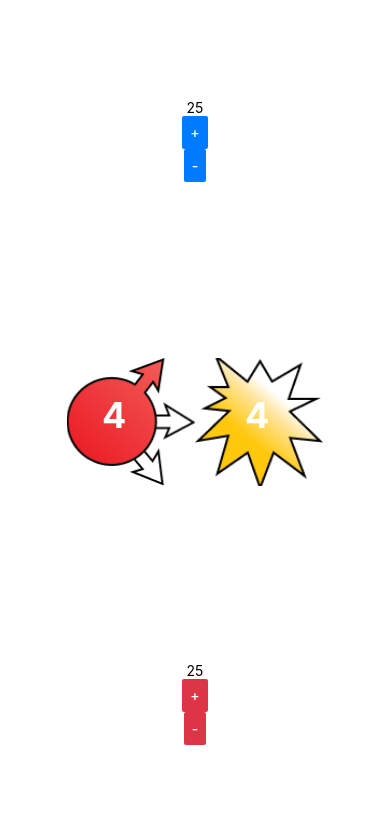
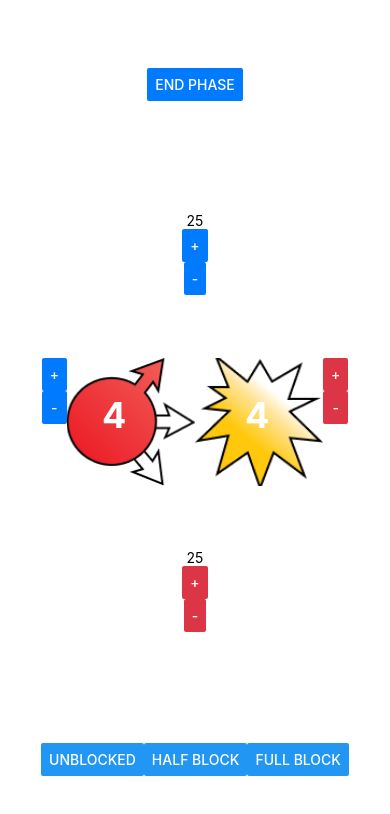
Before and after one commit to papa-fish/mha-ccg-companion-app, a React Native app: screen / in a window 390 px wide. Shown: the top 814 px of the page. Built offline with nearby package versions, Linux system fonts and the light colour scheme.

Commit message:
block, attack, endphase component functionality made

```diff
--- a/App.js
+++ b/App.js
@@ -5,6 +5,7 @@ import PlusButton from './src/components/PlusButton';
 import MinusButton from './src/components/MinusButton';
 import BlockComponent from './src/components/BlockComponent';
 import AttackComponent from './src/components/AttackComponent';
+import EndPhaseButton from './src/components/EndPhaseButton';
 
 export default function App() {
 
@@ -12,8 +13,11 @@ export default function App() {
   const [ playerTwoCurrentHp, setPlayerTwoCurrentHp ] = useState(25);
   const [ playerOneMaxHp, setPlayerOneMaxHp ] = useState(25);
   const [ playerTwoMaxHp, setPlayerTwoMaxHp ] = useState(25);
-  const [ attackDamage, setAttackDamage ] = useState(4);
-  const [ attackSpeed, setAttackSpeed ] = useState(4);
+  const [ currentPlayer, setCurrentPlayer ] = useState(1);
+  const [ showEndPhaseButton1, setShowEndPhaseButton1 ] = useState(true);
+  const [ showEndPhaseButton2, setShowEndPhaseButton2 ] = useState(false);
+  const [ damage, setDamage ] = useState(4);
+  const [ speed, setSpeed ] = useState(4);
 
   const styles = StyleSheet.create({
     container: {
@@ -31,18 +35,74 @@ export default function App() {
   return (
     <>
       <View style={styles.container}>
+        {currentPlayer === 2 &&
+          <BlockComponent
+            damage={damage}
+            state={playerOneCurrentHp}
+            setState={setPlayerOneCurrentHp}
+            setDamage={setDamage}
+            setSpeed={setSpeed}
+          />
+        }
+        {currentPlayer === 1 &&
+          <EndPhaseButton
+            player={currentPlayer}
+            setPlayer={setCurrentPlayer}
+            btn1={setShowEndPhaseButton1}
+            btn2={setShowEndPhaseButton2}
+            setDamage={setDamage}
+            setSpeed={setSpeed}
+            bkc={playerColors.one}
+          />
+        }
+      </View>
+
+      <View style={styles.container}>
         <Text>{playerOneCurrentHp}</Text>
+        {/* <Text>{playerOneMaxHp}</Text> */}
         <PlusButton bkc={playerColors.one} state={playerOneCurrentHp} setState={setPlayerOneCurrentHp} />
         <MinusButton bkc={playerColors.one} state={playerOneCurrentHp} setState={setPlayerOneCurrentHp} />
       </View>
+
       <View style={styles.container}>
-        <AttackComponent speed={attackSpeed} damage={attackDamage} />
+        <AttackComponent
+          speed={speed}
+          setSpeed={setSpeed}
+          damage={damage}
+          setDamage={setDamage}
+          colors={playerColors}
+        />
       </View>
+
       <View style={styles.container}>
         <Text>{playerTwoCurrentHp}</Text>
         <PlusButton bkc={playerColors.two} state={playerTwoCurrentHp} setState={setPlayerTwoCurrentHp} />
         <MinusButton bkc={playerColors.two} state={playerTwoCurrentHp} setState={setPlayerTwoCurrentHp} />
       </View>
+
+      <View style={styles.container}>
+        {currentPlayer === 1 &&
+          <BlockComponent
+            damage={damage}
+            state={playerTwoCurrentHp}
+            setState={setPlayerTwoCurrentHp}
+            setDamage={setDamage}
+            setSpeed={setSpeed}
+          />
+        }
+        {currentPlayer === 2 &&
+          <EndPhaseButton
+            player={currentPlayer}
+            setPlayer={setCurrentPlayer}
+            btn1={setShowEndPhaseButton1}
+            btn2={setShowEndPhaseButton2}
+            setDamage={setDamage}
+            setSpeed={setSpeed}
+            bkc={playerColors.two}
+          />
+        }
+      </View>
+
     </>
   );
 };
--- a/src/components/AttackComponent.jsx
+++ b/src/components/AttackComponent.jsx
@@ -1,9 +1,14 @@
 import { Image, Text, TouchableOpacity, View, StyleSheet } from "react-native";
 import { useState } from "react";
+import PlusButton from "./PlusButton";
+import MinusButton from "./MinusButton";
 
 export default function AttackComponent(props) {
 
     const [ showAttackZone, setShowAttackZone ] = useState(true);
+
+    const playerOneColor = props.colors.one;
+    const playerTwoColor = props.colors.two;
 
     const toggleAttackZone = () => {
         if (showAttackZone === 0) {
@@ -35,6 +40,12 @@ export default function AttackComponent(props) {
 
     return(
         <View style={styles.container}>
+
+            <View>
+                <PlusButton state={props.speed} setState={props.setSpeed} bkc={playerOneColor} />
+                <MinusButton state={props.speed} setState={props.setSpeed} bkc={playerOneColor} />
+            </View>
+
             <TouchableOpacity onPress={toggleAttackZone}>
                 <View>
                     <Image
@@ -50,6 +61,7 @@ export default function AttackComponent(props) {
                     <Text style={[styles.text, { top: 35, left: 35 }]}>{props.speed}</Text>
                 </View>
             </TouchableOpacity>
+
             <View>
                 <Image
                     style={styles.image}
@@ -57,18 +69,12 @@ export default function AttackComponent(props) {
                 />
                 <Text style={[styles.text, { top: 35, left: 50 }]}>{props.damage}</Text>
             </View>
+
+            <View>
+                <PlusButton state={props.damage} setState={props.setDamage} bkc={playerTwoColor} />
+                <MinusButton state={props.damage} setState={props.setDamage} bkc={playerTwoColor} />
+            </View>
+
         </View>
     );
 };
-
-{/* <div>
-<button className="attack-damage-btn">
-    <span
-        className="attack-damage"
-        value={attackDamage}
-        >
-        {attackDamage}
-    </span>
-    <img src={damageicon} alt="" />
-</button>
-</div> */}
--- a/src/components/BlockComponent.jsx
+++ b/src/components/BlockComponent.jsx
@@ -1,44 +1,45 @@
-import { Button, Text, View } from 'react-native';
+import { Button, StyleSheet, Text, View } from 'react-native';
 import handleFullBlock from '../utils/handleFullBlock';
 import handleHalfBlock from '../utils/handleHalfBlock';
 import handleUnblocked from '../utils/handleUnblocked';
 
 export default function BlockComponent(props) {
+
+    const styles = StyleSheet.create({
+        container: {
+            flexDirection: 'row'
+        }
+    });
+
     return(
-        <View>
-            <Text>Block Component</Text>
-            {/* <Button
+        <View style={styles.container}>
+            <Button
                 title="Unblocked"
-                onPress={() => handleUnblocked(props.damage, props.state, props.setState) }
-            /> */}
+                onPress={() => handleUnblocked(
+                    props.damage,
+                    props.state,
+                    props.setState,
+                    props.setDamage,
+                    props.setSpeed
+                )}
+            />
+            <Button
+                title="Half Block"
+                onPress={() => handleHalfBlock(
+                    props.damage,
+                    props.state,
+                    props.setState,
+                    props.setDamage,
+                    props.setSpeed
+                )}
+            />
+            <Button
+                title="Full Block"
+                onPress={() => handleFullBlock(
+                    props.setDamage,
+                    props.setSpeed
+                )}
+            />
         </View>
         );
     };
-
-
-    // <div className="block-container">
-    //     <button
-    //         onClick={() => handleUnblocked(attackDamage, state, setState)}
-    //         className="block-btn"
-    //         id="unblocked"
-    //         >
-    //         <label>UNBLOCKED</label>
-    //         <p className="damage">{attackDamage}</p>
-    //     </button>
-    //     <button
-    //         onClick={() => handleHalfBlock(attackDamage, state, setState)}
-    //         className="block-btn"
-    //         id="half-block"
-    //         >
-    //         <label>HALF BLOCK</label>
-    //         <p className="damage">{Math.ceil(attackDamage / 2)}</p>
-    //     </button>
-    //     <button
-    //         onClick={handleFullBlock}
-    //         className="block-btn"
-    //         id="full-block"
-    //         >
-    //         <p> FULL BLOCK</p>
-    //         <p className="damage">{attackDamage * 0}</p>
-    //     </button>
-    // </div>
--- /dev/null
+++ b/src/components/EndPhaseButton.jsx
@@ -0,0 +1,22 @@
+import { Button, View } from "react-native";
+import handleEndPhase from '../utils/handleEndPhase'
+
+export default function EndPhaseButton(props) {
+
+    return (
+        <View>
+            <Button
+                title="End Phase"
+                color={ props.bkc }
+                onPress={() => handleEndPhase(
+                    props.player,
+                    props.setPlayer,
+                    props.btn1,
+                    props.btn2,
+                    props.setDamage,
+                    props.setSpeed
+                )}
+            />
+        </View>
+        );
+    };
--- /dev/null
+++ b/src/utils/handleEndPhase.js
@@ -0,0 +1,16 @@
+export default function handleEndPhaseClick(player, setPlayer, setEndPhaseBtn1, setEndPhaseBtn2, setDamage, setSpeed) {
+    if (player === 1) {
+        setEndPhaseBtn1(false);
+        setEndPhaseBtn2(true);
+        setPlayer(2);
+        setDamage(4);
+        setSpeed(4);
+
+    } else {
+        setEndPhaseBtn1(true);
+        setEndPhaseBtn2(false);
+        setPlayer(1);
+        setDamage(4);
+        setSpeed(4);
+    }
+};
--- a/src/utils/handleFullBlock.js
+++ b/src/utils/handleFullBlock.js
@@ -1,4 +1,4 @@
-export default function handleFullBlock() {
-    // setAttackDamage(4);
-    // setAttackSpeed(4);
+export default function handleFullBlock(setDamage, setSpeed) {
+    setDamage(4);
+    setSpeed(4);
 };
--- a/src/utils/handleHalfBlock.js
+++ b/src/utils/handleHalfBlock.js
@@ -1,5 +1,5 @@
-export default function handleHalfBlock(damage, state, setState) {
+export default function handleHalfBlock(damage, state, setState, setDamage, setSpeed) {
     setState(state - Math.ceil(damage / 2))
-    // setAttackDamage(4);
-    // setAttackSpeed(4);
+    setDamage(4);
+    setSpeed(4);
 };
--- a/src/utils/handleUnblocked.js
+++ b/src/utils/handleUnblocked.js
@@ -1,5 +1,5 @@
-export default function handleUnblocked(damage, state, setState) {
+export default function handleUnblocked(damage, state, setState, setDamage, setSpeed) {
     setState(state - damage);
-    // setAttackDamage(4);
-    // setAttackSpeed(4);
+    setDamage(4);
+    setSpeed(4);
 };
```
